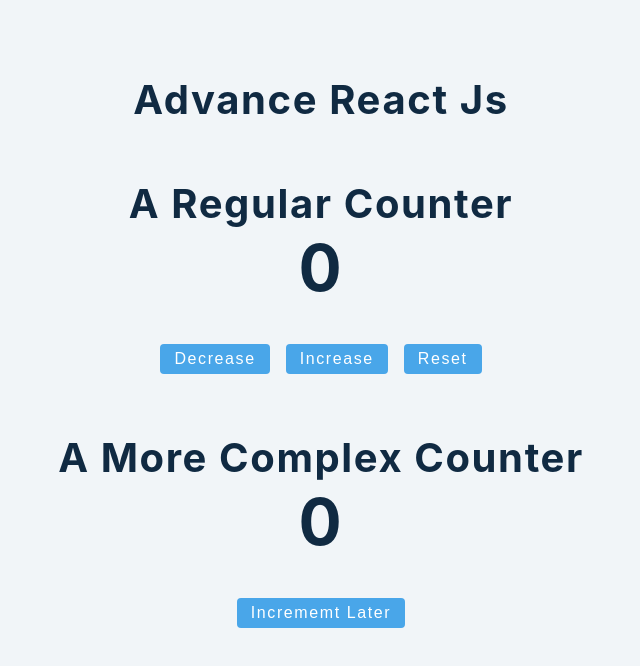
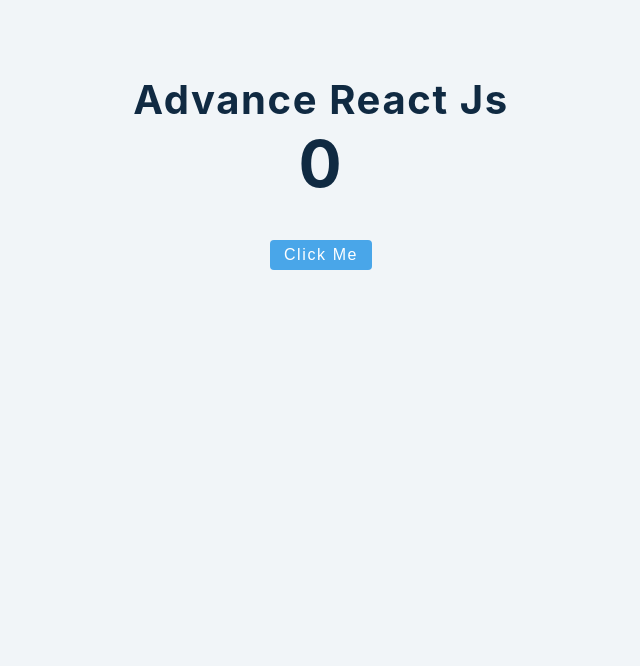
Before and after one commit to gauravjain0908/Advance-React, a React (Create React App) app: page / in a window 1280 px wide. Shown: the top 666 px of the page, without its empty margins (319-959 px from the left). Built offline with nearby package versions, Linux system fonts and the light colour scheme.

Commit message:
How to use the UseEffect Function in hook

```diff
--- a/src/App.js
+++ b/src/App.js
@@ -4,6 +4,7 @@
 import UseStateArray from "./tutorial/UseStateArray";
 import UseStateObjects from './tutorial/UseStateObjects';
 import UseStateCounter from './tutorial/UseStateCounter';
+import UseEffectBasic from './tutorial/UseEffectBasic';
 
 
 function App() {
@@ -11,7 +12,7 @@
   return (<div className='container'>
     <h2> Advance React js</h2>
 
-    <UseStateCounter />
+    <UseEffectBasic />
   </div>
   );
 }
--- /dev/null
+++ b/src/tutorial/UseEffectBasic.js
@@ -0,0 +1,21 @@
+import React, {useState, useEffect} from "react"
+
+function UseEffectBasic() {
+
+    const [value,setvalue] = useState(0);
+    useEffect(() =>
+    {
+        console.log('call useEffect');
+        document.title = `New Messages(${value})`;
+    });
+    console.log('render component');
+    return (
+        <>
+           <h1>{value}</h1>
+           <button className ="btn" onClick={() => setvalue( value + 1)}> Click Me
+           </button>
+        </>
+    )
+}
+
+export default UseEffectBasic
```
